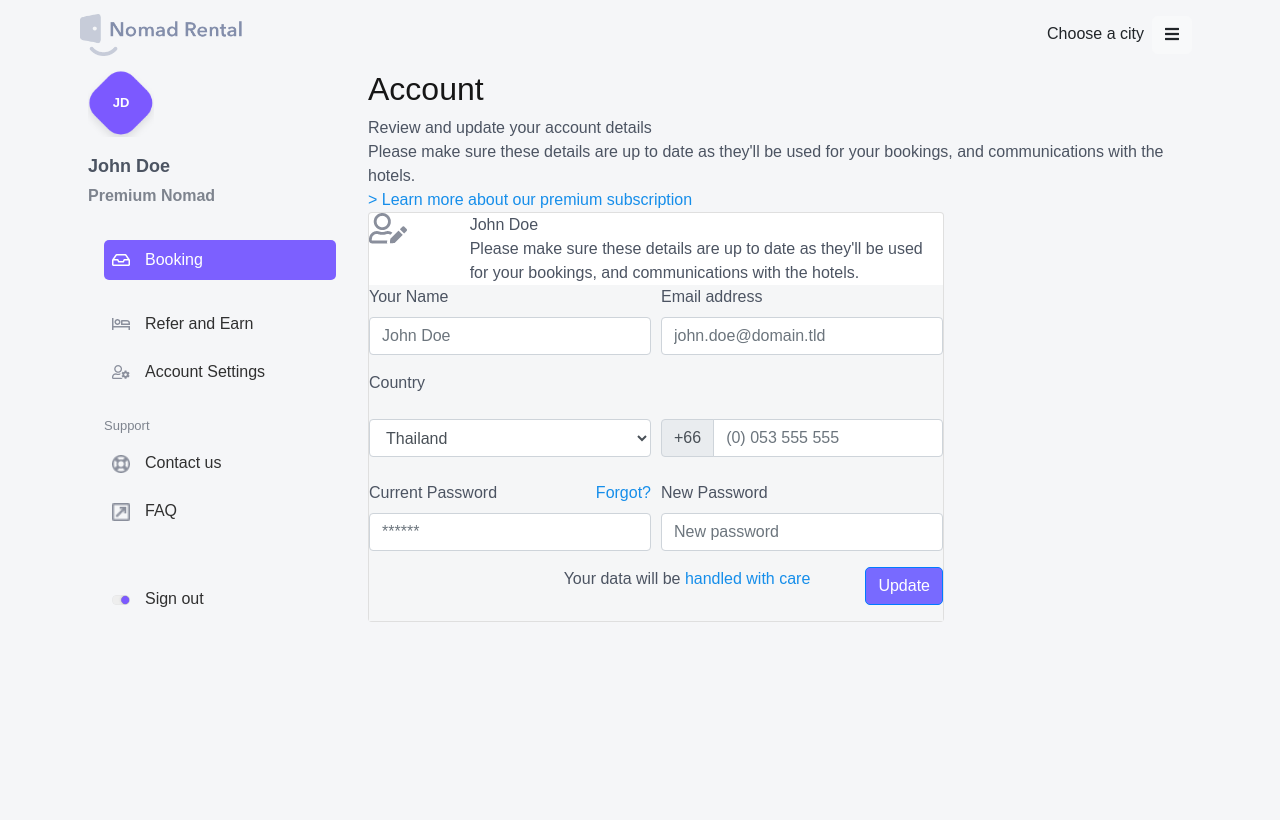
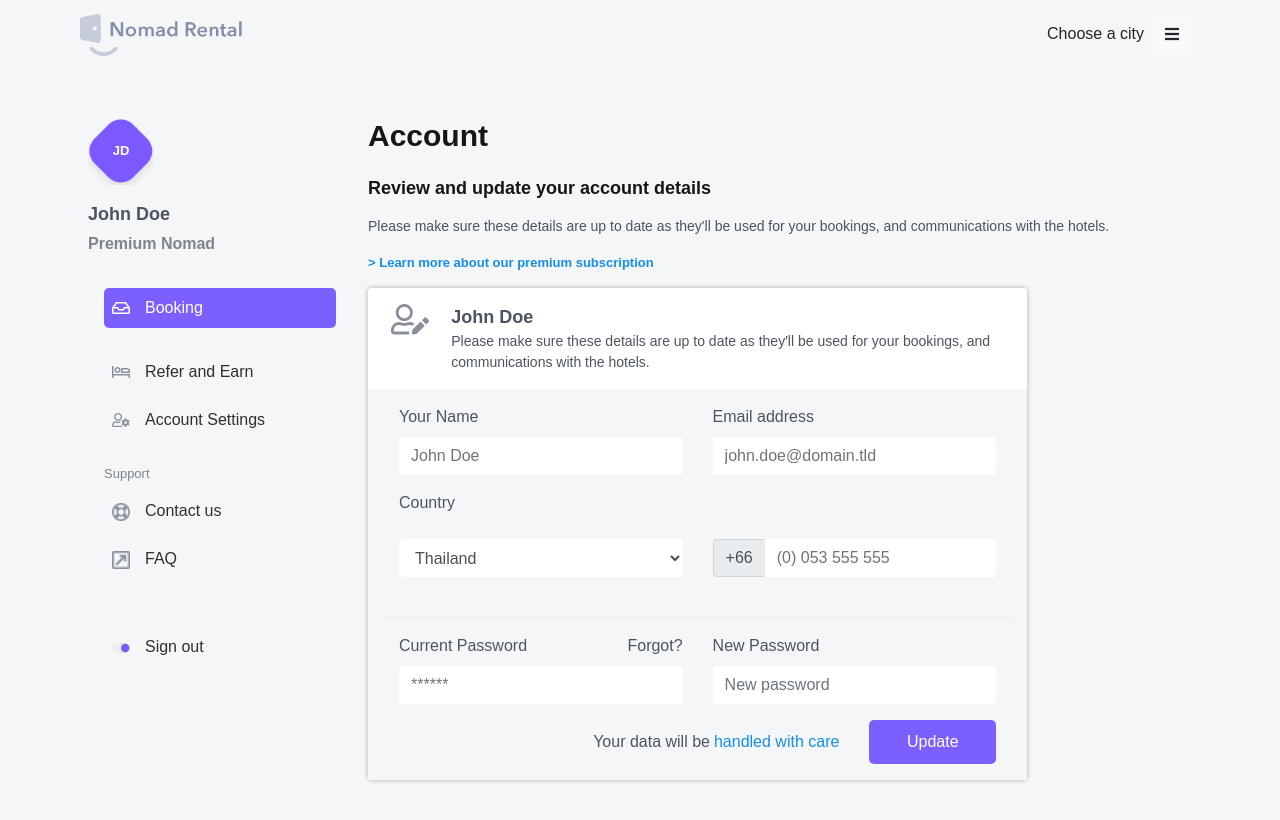
Before and after one commit to Abathi/nomad-rental-guest-login, a React (Create React App) app: page /account in a window 1280 px wide. Shown: the top 820 px of the page. Built offline with nearby package versions, Linux system fonts and the light colour scheme.

Commit message:
Finish Account page

```diff
--- a/src/assets/css/style.css
+++ b/src/assets/css/style.css
@@ -11,11 +11,6 @@
 .line {
   border-top: 1px solid #eeeeee;
   margin-top: 10px;
-}
-
-.blue-link {
-  color: #168eea;
-  cursor: pointer;
 }
 
 @media (max-width: 768px) {
@@ -64,9 +59,26 @@
   color: #fff;
 }
 
+.card {
+  border: unset;
+  box-shadow: 0 0 5px 0 rgba(0, 0, 0, 0.3);
+  width: 80%;
+}
+
+.form-control {
+  border: unset;
+  background-color: #fff;
+}
+
 @media (min-width: 768px) {
   #sideMenuExpand,
   .side-menu-options {
     display: block !important;
   }
 }
+
+@media (max-width: 768px) {
+  .card {
+    width: 100%;
+  }
+}
--- a/src/components/Account.js
+++ b/src/components/Account.js
@@ -1,44 +1,56 @@
-import SideMenu from '../components/SideMenu'
-import Header from '../components/Header'
-import userEdit from '../assets/images/userEdit.png';
+import SideMenu from "../components/SideMenu";
+import Header from "../components/Header";
+import userEdit from "../assets/images/userEdit.png";
 
 const Account = () => {
   return (
     <div>
       <Header />
-            <div className="container-fluid">
+      <div className="container-fluid py3 py-md-5">
         <div className="row mx-0">
           <SideMenu />
           <div className="col-12 col-md-9 px-0 px-md-2">
-                        <h2>Account</h2>
-                        <div>
+            <h1 className="large-title mb-3 mb-md-4">Account</h1>
+            <h2 className="main-title mb-3">
               Review and update your account details
+            </h2>
+            <div className="main-desc mb-3">
+              Please make sure these details are up to date as they'll be used
+              for your bookings, and communications with the hotels.
             </div>
-                        <div>
-                            Please make sure these details are up to date as they'll be used for your bookings,
-                            and communications with the hotels.
-                    </div>
-                        <div className="blue-link">{'>'} Learn more about our premium subscription</div>
-                        <div className="card" style={{ width: '36rem' }}>
-                            <div className="row">
-                                <div className="col-2">
+            <a href="./" className="d-block small-title color-2 mb-3">
+              {">"} Learn more about our premium subscription
+            </a>
+            <div className="card">
+              <div className="row mx-0 p-3">
+                <div className="col-2 col-md-1 px-0 text-center">
                   <img src={userEdit} alt=""></img>
                 </div>
-                                <div className="col-10">
-                                    <div>John Doe</div>
-                                Please make sure these details are up to date as they'll be used for your bookings,
-                                and communications with the hotels.
+                <div className="col-10 col-md-11 main-desc">
+                  <div className="main-title">John Doe</div>
+                  Please make sure these details are up to date as they'll be
+                  used for your bookings, and communications with the hotels.
                 </div>
               </div>
-                            <form style={{ background: '#F5F6F7' }}>
-                                <div className="form-row">
+              <form className="bg-gray p-3">
+                <div className="row mx-0">
                   <div className="form-group col-md-6">
                     <label for="name">Your Name</label>
-                                        <input type="text" className="form-control" id="name" placeholder="John Doe" />
+                    <input
+                      type="text"
+                      className="form-control"
+                      id="name"
+                      placeholder="John Doe"
+                    />
                   </div>
                   <div className="form-group col-md-6">
                     <label for="email">Email address</label>
-                                        <input type="email" className="form-control" id="email" placeholder="john.doe@domain.tld" />
+                    <input
+                      type="email"
+                      className="form-control"
+                      id="email"
+                      placeholder="john.doe@domain.tld"
+                    />
                   </div>
                   <div className="form-group col-md-12">
                     <label for="country">Country</label>
@@ -50,29 +62,64 @@ const Account = () => {
                     </select>
                   </div>
                   <div className="form-group col-md-6">
-                                        <label className="sr-only" for="mobile">Username</label>
+                    <label className="sr-only" for="mobile">
+                      Username
+                    </label>
                     <div className="input-group mb-2">
                       <div className="input-group-prepend">
                         <div className="input-group-text">+66</div>
                       </div>
-                                            <input type="text" className="form-control" id="mobile" placeholder="(0) 053 555 555" />
+                      <input
+                        type="text"
+                        className="form-control"
+                        id="mobile"
+                        placeholder="(0) 053 555 555"
+                      />
                     </div>
                   </div>
+                  <div
+                    className="w-divider w-100 my-3"
+                    style={{
+                      height: "0.5px",
+                      backgroundColor: "#000",
+                      opacity: "0.05",
+                    }}
+                  ></div>
                   <div className="form-group col-md-6">
                     <label for="current-password">Current Password</label>
                     <span className="float-right blue-link">Forgot?</span>
-                                        <input type="password" className="form-control" id="current-password" placeholder="******" />
+                    <input
+                      type="password"
+                      className="form-control"
+                      id="current-password"
+                      placeholder="******"
+                    />
                   </div>
                   <div className="form-group col-md-6">
                     <label for="new-password">New Password</label>
-                                        <input type="password" className="form-control" id="new-password" placeholder="New password" />
+                    <input
+                      type="password"
+                      className="form-control"
+                      id="new-password"
+                      placeholder="New password"
+                    />
                   </div>
-                                    <div className="form-group col-md-4">
                 </div>
-                                    <div className="form-group col-md-8">
-                                        <span>Your data will be </span>
-                                        <span style={{ color: '#168EEA' }}>handled with care</span>
-                                        <button type="submit" className="btn btn-primary float-right" style={{ background: '#786AFF' }}>Update</button>
+                <div className="row mx-0">
+                  <div className="col-md-9 text-right my-auto">
+                    Your data will be
+                    <a href="./" className="color-2 ml-1">
+                      handled with care
+                    </a>
+                  </div>
+                  <div className="col-md-3">
+                    <button
+                      type="submit"
+                      className="btn btn-theme bg-color-1 w-100 text-white"
+                      style={{ background: "#786AFF" }}
+                    >
+                      Update
+                    </button>
                   </div>
                 </div>
               </form>
@@ -81,7 +128,7 @@ const Account = () => {
         </div>
       </div>
     </div>
-    )
-}
+  );
+};
 
-export default Account
+export default Account;
```
Lines whose indentation alone changed are shown as unchanged.
